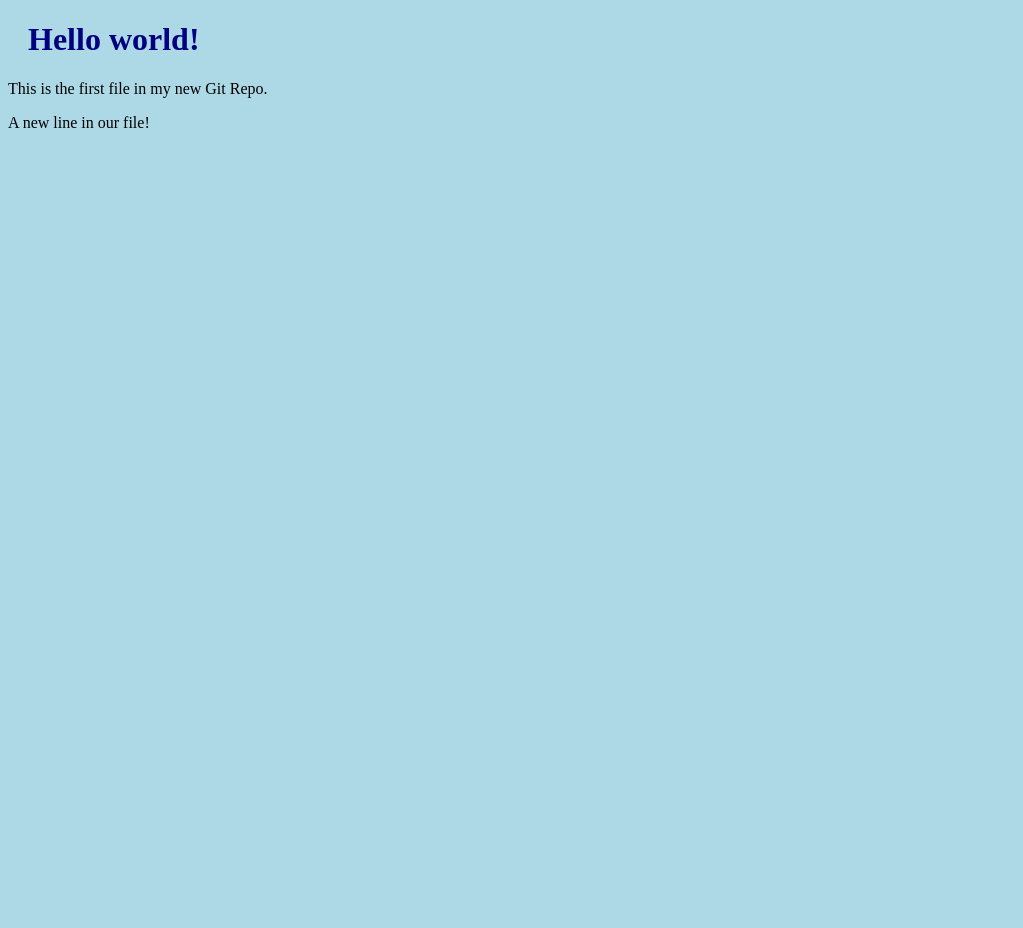
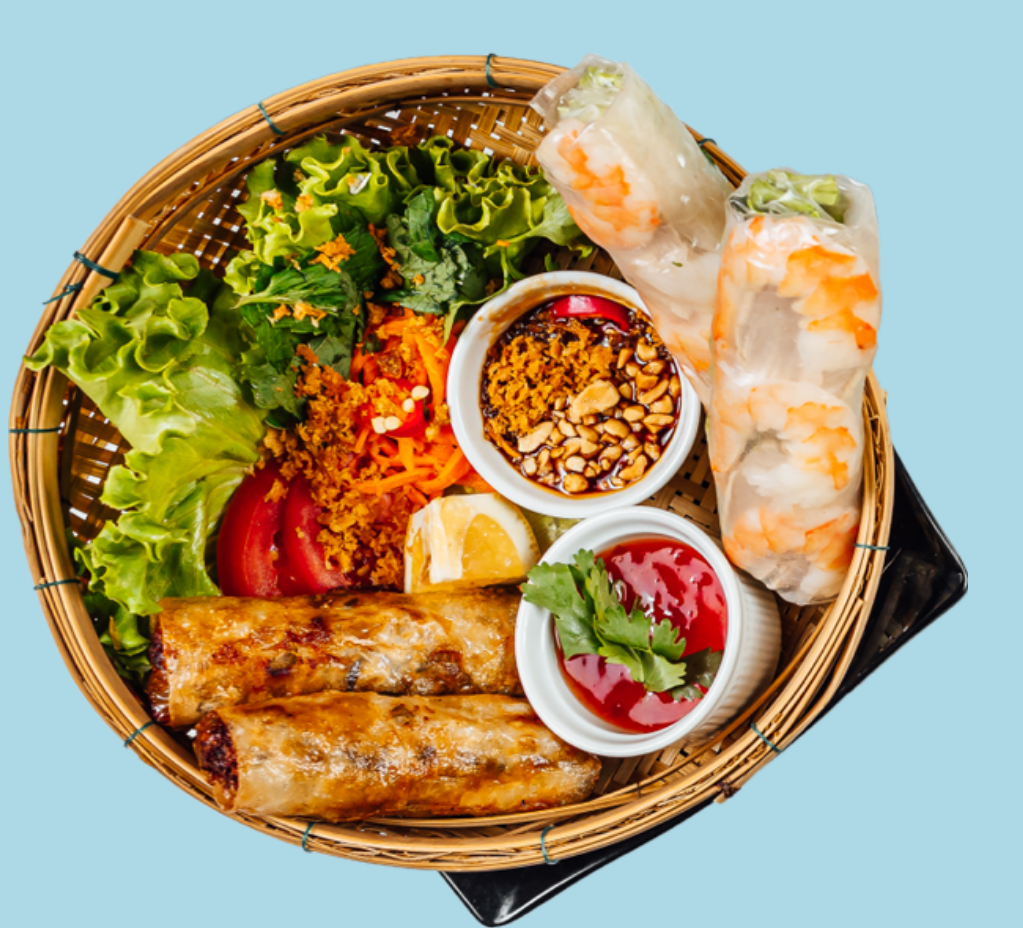
Before and after one commit to Vo-Van-Tuan/hello-world, a plain HTML site: page index.html in a window 1280 px wide. Shown: the top 928 px of the page, without its empty margins (0-1023 px from the left). Before the commit the page ends 800 px from the top, so only its background shows below. Drawn offline with Linux system fonts and the light colour scheme.

Commit message:
Added image to Hello World

```diff
--- a/index.html
+++ b/index.html
@@ -7,6 +7,7 @@
 </head>
 
 <body>
+    <div><img src="./img_hello_world.png" alt="Hello World from Space" style="width:100%;max-width:960px"></div>
     <h1>Hello world!</h1>
     <p>This is the first file in my new Git Repo.</p>
     <p>A new line in our file!</p>
```
Also changed, not shown: img_hello_world.png (added).
